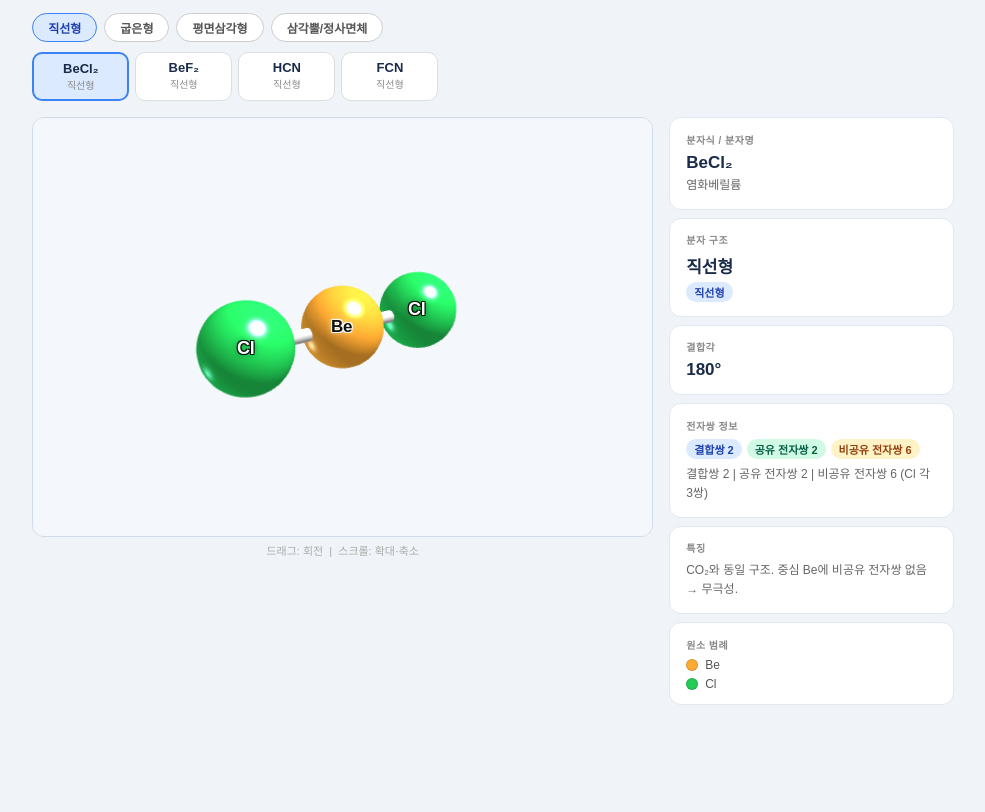
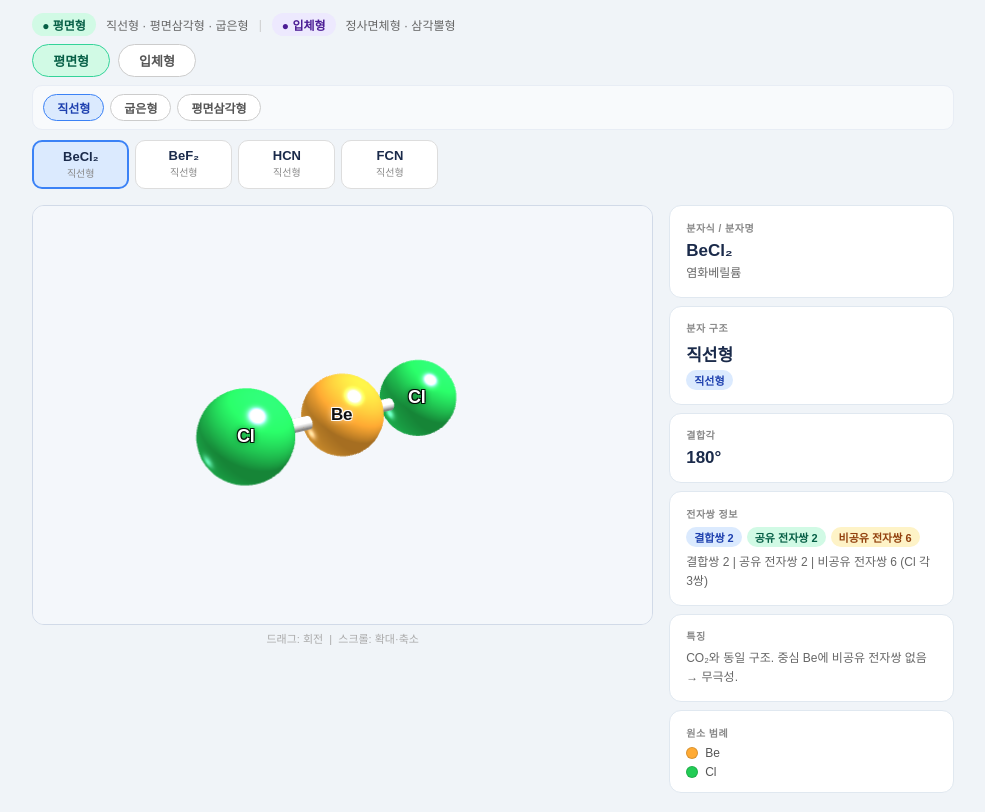
Before and after one commit to chem-pot/vsepr, a plain HTML site: page index.html in a window 1280 px wide. Shown: the part 74-886 px from the top of the page, without its empty margins (147-1132 px from the left). Before the commit the page ends 800 px from the top, so only its background shows below. Drawn offline with nearby package versions, Linux system fonts and the light colour scheme; animation ran at ten frames a second.

Commit message:
Add files via upload

```diff
--- a/index.html
+++ b/index.html
@@ -11,10 +11,23 @@ body{font-family:'Apple SD Gothic Neo',sans-serif;background:#f0f4f8;color:#222;
 .hdr{text-align:center;margin-bottom:1rem;}
 .hdr h1{font-size:20px;font-weight:600;color:#1a2a4a;margin-bottom:4px;}
 .hdr p{font-size:13px;color:#666;}
-.cats{display:flex;gap:7px;flex-wrap:wrap;margin-bottom:10px;}
-.cat-btn{padding:5px 15px;border-radius:20px;border:1px solid #ccc;background:#fff;font-size:12px;font-weight:600;cursor:pointer;color:#555;transition:all .15s;}
+/* 대분류 탭 */
+.tier1{display:flex;gap:8px;margin-bottom:8px;}
+.t1-btn{padding:6px 20px;border-radius:20px;border:1.5px solid #ccc;background:#fff;font-size:13px;font-weight:700;cursor:pointer;color:#555;transition:all .15s;}
+.t1-btn:hover{background:#f0f4ff;}
+.t1-btn.active.flat{background:#d1fae5;color:#065f46;border-color:#34d399;}
+.t1-btn.active.solid{background:#ede9fe;color:#4c1d95;border-color:#7c3aed;}
+/* 소분류 탭 */
+.cats{display:flex;gap:6px;flex-wrap:wrap;margin-bottom:10px;padding:8px 10px;background:#f8fafc;border-radius:10px;border:1px solid #e8edf5;}
+.cat-btn{padding:4px 13px;border-radius:16px;border:1px solid #ccc;background:#fff;font-size:12px;font-weight:600;cursor:pointer;color:#555;transition:all .15s;}
 .cat-btn:hover{background:#e8f0fb;}
 .cat-btn.active{background:#dbeafe;color:#1e40af;border-color:#3b82f6;}
+/* 범례 배너 */
+.tier-legend{display:flex;align-items:center;gap:10px;margin-bottom:8px;font-size:12px;color:#666;}
+.tl-badge{display:inline-flex;align-items:center;gap:5px;padding:3px 10px;border-radius:12px;font-weight:600;font-size:12px;}
+.tl-flat{background:#d1fae5;color:#065f46;}
+.tl-solid{background:#ede9fe;color:#4c1d95;}
+.tl-sep{color:#ccc;}
 .mol-grid{display:grid;grid-template-columns:repeat(auto-fill,minmax(95px,1fr));gap:6px;margin-bottom:1rem;min-height:44px;}
 .mol-btn{background:#fff;border:1px solid #ddd;border-radius:10px;padding:7px 4px;cursor:pointer;text-align:center;transition:all .15s;}
 .mol-btn:hover{background:#f0f7ff;border-color:#aac;}
@@ -87,6 +100,14 @@ canvas:active{cursor:grabbing;}
   <h1>VSEPR 분자 구조 3D 시뮬레이션</h1>
   <p>분자를 선택하고 드래그하여 3D 구조를 관찰하세요</p>
 </div>
+<div class="tier-legend">
+  <span class="tl-badge tl-flat">● 평면형</span>
+  <span>직선형 · 평면삼각형 · 굽은형</span>
+  <span class="tl-sep">|</span>
+  <span class="tl-badge tl-solid">● 입체형</span>
+  <span>정사면체형 · 삼각뿔형</span>
+</div>
+<div class="tier1" id="tier1"></div>
 <div class="cats" id="cats"></div>
 <div class="mol-grid" id="molGrid"></div>
 <div class="main">
@@ -119,7 +140,7 @@ const sp3lp1=new THREE.Vector3(0, Math.cos(52.75*D2R),  Math.sin(52.75*D2R)).nor
 const sp3lp2=new THREE.Vector3(0, Math.cos(52.75*D2R), -Math.sin(52.75*D2R)).normalize();
 
 const MOLECULES=[
-{cat:'직선형',formula:'BeCl₂',name:'염화베릴륨',shape:'직선형',angle:'180°',
+{tier:'flat',cat:'직선형',formula:'BeCl₂',name:'염화베릴륨',shape:'직선형',angle:'180°',
  tag:'linear',bp:2,share:2,lp_total:6,center:0,centerLP:0,
  desc:'결합쌍 2 | 공유 전자쌍 2 | 비공유 전자쌍 6 (Cl 각 3쌍)',
  example:'CO₂와 동일 구조. 중심 Be에 비공유 전자쌍 없음 → 무극성.',
@@ -129,7 +150,7 @@ const MOLECULES=[
    {el:'Cl',color:0x22cc55,x:-2.1,y:0,z:0},
  ],bonds:[[0,1],[0,2]]},
 
-{cat:'직선형',formula:'BeF₂',name:'플루오린화베릴륨',shape:'직선형',angle:'180°',
+{tier:'flat',cat:'직선형',formula:'BeF₂',name:'플루오린화베릴륨',shape:'직선형',angle:'180°',
  tag:'linear',bp:2,share:2,lp_total:6,center:0,centerLP:0,
  desc:'결합쌍 2 | 공유 전자쌍 2 | 비공유 전자쌍 6 (F 각 3쌍)',
  example:'BeCl₂와 동일 구조. F가 더 전기음성적.',
@@ -139,7 +160,7 @@ const MOLECULES=[
    {el:'F', color:0x00bbbb,x:-1.9,y:0,z:0},
  ],bonds:[[0,1],[0,2]]},
 
-{cat:'직선형',formula:'HCN',name:'사이안화수소',shape:'직선형',angle:'180°',
+{tier:'flat',cat:'직선형',formula:'HCN',name:'사이안화수소',shape:'직선형',angle:'180°',
  tag:'linear',bp:2,share:4,lp_total:1,center:1,centerLP:0,
  desc:'결합쌍 2 | 공유 전자쌍 4 (C≡N 삼중결합) | 비공유 전자쌍 1 (N 1쌍)',
  example:'H–C≡N. 삼중결합 포함. N에 비공유 전자쌍 1쌍.',
@@ -149,7 +170,7 @@ const MOLECULES=[
    {el:'N',color:0x3377ee,x:1.8,y:0,z:0},
  ],bonds:[[0,1],[1,2]],tripleBonds:[[1,2]]},
 
-{cat:'직선형',formula:'FCN',name:'플루오린화사이안',shape:'직선형',angle:'180°',
+{tier:'flat',cat:'직선형',formula:'FCN',name:'플루오린화사이안',shape:'직선형',angle:'180°',
  tag:'linear',bp:2,share:4,lp_total:4,center:1,centerLP:0,
  desc:'결합쌍 2 | 공유 전자쌍 4 (C≡N 삼중결합) | 비공유 전자쌍 4 (F 3쌍+N 1쌍)',
  example:'F–C≡N. HCN과 구조 동일. 양 끝 원자에 비공유 전자쌍 존재.',
@@ -159,11 +180,10 @@ const MOLECULES=[
    {el:'N',color:0x3377ee,x:1.8,y:0,z:0},
  ],bonds:[[0,1],[1,2]],tripleBonds:[[1,2]]},
 
-{cat:'굽은형',formula:'H₂O',name:'물',shape:'굽은형',angle:'104.5°',
+{tier:'flat',cat:'굽은형',formula:'H₂O',name:'물',shape:'굽은형',angle:'104.5°',
  tag:'bent',bp:2,share:2,lp_total:2,center:0,centerLP:2,
  desc:'결합쌍 2 | 공유 전자쌍 2 | 비공유 전자쌍 2 (O 2쌍)',
  example:'O는 sp³ 혼성. 비공유 전자쌍 2개가 O-H 결합과 교차 배치(사면체). 극성 분자.',
- /* H들: x±, y아래. LP들: y위, z±(앞뒤) → 4방향이 정사면체 */
  atoms:[
    {el:'O',color:0xff3333,x:0,y:0,z:0},
    {el:'H',color:0xcccccc,x: 1.45*Math.sin(H2O_HALF),y:-1.45*Math.cos(H2O_HALF),z:0},
@@ -171,7 +191,7 @@ const MOLECULES=[
  ],bonds:[[0,1],[0,2]],
  lpDirs:[sp3lp1,sp3lp2]},
 
-{cat:'굽은형',formula:'H₂S',name:'황화수소',shape:'굽은형',angle:'92°',
+{tier:'flat',cat:'굽은형',formula:'H₂S',name:'황화수소',shape:'굽은형',angle:'92°',
  tag:'bent',bp:2,share:2,lp_total:2,center:0,centerLP:2,
  desc:'결합쌍 2 | 공유 전자쌍 2 | 비공유 전자쌍 2 (S 2쌍)',
  example:'H₂O와 같은 굽은형이지만 결합각 92°로 더 좁음. S는 3주기라 p 오비탈 결합.',
@@ -185,7 +205,7 @@ const MOLECULES=[
    new THREE.Vector3(0, Math.cos(52.75*D2R), -Math.sin(52.75*D2R)).normalize(),
  ]},
 
-{cat:'굽은형',formula:'FNO',name:'플루오린화나이트로실',shape:'굽은형',angle:'110°',
+{tier:'flat',cat:'굽은형',formula:'FNO',name:'플루오린화나이트로실',shape:'굽은형',angle:'110°',
  tag:'bent',bp:2,share:3,lp_total:4,center:0,centerLP:1,
  desc:'결합쌍 2 | 공유 전자쌍 3 (N=O 이중결합) | 비공유 전자쌍 4 (N 1쌍+F 3쌍)',
  example:'F–N=O. N이 중심원자. 이중결합 포함. N에 비공유 전자쌍 1쌍.',
@@ -196,7 +216,7 @@ const MOLECULES=[
  ];})(),bonds:[[0,1],[0,2]],doubleBonds:[[0,2]],
  lpDirs:[new THREE.Vector3(0,1,0)]},
 
-{cat:'평면삼각형',formula:'BH₃',name:'삼수소화붕소',shape:'평면삼각형',angle:'120°',
+{tier:'flat',cat:'평면삼각형',formula:'BH₃',name:'삼수소화붕소',shape:'평면삼각형',angle:'120°',
  tag:'trigplanar',bp:3,share:3,lp_total:0,center:0,centerLP:0,
  desc:'결합쌍 3 | 공유 전자쌍 3 | 비공유 전자쌍 0',
  example:'중심 B 비공유 전자쌍 없음. 루이스 산.',
@@ -207,7 +227,7 @@ const MOLECULES=[
    {el:'H',color:0xcccccc,x:1.7*Math.cos(4*Math.PI/3),y:0,z:1.7*Math.sin(4*Math.PI/3)},
  ],bonds:[[0,1],[0,2],[0,3]]},
 
-{cat:'평면삼각형',formula:'BF₃',name:'삼플루오린화붕소',shape:'평면삼각형',angle:'120°',
+{tier:'flat',cat:'평면삼각형',formula:'BF₃',name:'삼플루오린화붕소',shape:'평면삼각형',angle:'120°',
  tag:'trigplanar',bp:3,share:3,lp_total:9,center:0,centerLP:0,
  desc:'결합쌍 3 | 공유 전자쌍 3 | 비공유 전자쌍 9 (F 각 3쌍)',
  example:'중심 B 비공유 전자쌍 없음. 루이스 산.',
@@ -218,7 +238,7 @@ const MOLECULES=[
    {el:'F',color:0x00bbbb,x:1.9*Math.cos(4*Math.PI/3),y:0,z:1.9*Math.sin(4*Math.PI/3)},
  ],bonds:[[0,1],[0,2],[0,3]]},
 
-{cat:'평면삼각형',formula:'BCl₃',name:'삼염화붕소',shape:'평면삼각형',angle:'120°',
+{tier:'flat',cat:'평면삼각형',formula:'BCl₃',name:'삼염화붕소',shape:'평면삼각형',angle:'120°',
  tag:'trigplanar',bp:3,share:3,lp_total:9,center:0,centerLP:0,
  desc:'결합쌍 3 | 공유 전자쌍 3 | 비공유 전자쌍 9 (Cl 각 3쌍)',
  example:'BF₃·BH₃와 동일 구조.',
@@ -229,7 +249,7 @@ const MOLECULES=[
    {el:'Cl',color:0x22cc55,x:2.0*Math.cos(4*Math.PI/3),y:0,z:2.0*Math.sin(4*Math.PI/3)},
  ],bonds:[[0,1],[0,2],[0,3]]},
 
-{cat:'평면삼각형',formula:'CH₂O',name:'폼알데하이드',shape:'평면삼각형',angle:'120°',
+{tier:'flat',cat:'평면삼각형',formula:'CH₂O',name:'폼알데하이드',shape:'평면삼각형',angle:'120°',
  tag:'trigplanar',bp:3,share:4,lp_total:2,center:0,centerLP:0,
  desc:'결합쌍 3 | 공유 전자쌍 4 (C=O 이중결합) | 비공유 전자쌍 2 (O 2쌍)',
  example:'C=O 이중결합 포함. 중심 C 비공유 전자쌍 없음. 극성 분자.',
@@ -240,7 +260,7 @@ const MOLECULES=[
    {el:'H',color:0xcccccc,x:-0.9,y:0,z:-1.5},
  ],bonds:[[0,1],[0,2],[0,3]],doubleBonds:[[0,1]]},
 
-{cat:'삼각뿔/정사면체',formula:'NH₃',name:'암모니아',shape:'삼각뿔형',angle:'107°',
+{tier:'solid',cat:'삼각뿔형',formula:'NH₃',name:'암모니아',shape:'삼각뿔형',angle:'107°',
  tag:'tetrahedral',bp:3,share:3,lp_total:1,center:0,centerLP:1,
  desc:'결합쌍 3 | 공유 전자쌍 3 | 비공유 전자쌍 1 (N 1쌍)',
  example:'비공유 전자쌍 1개 → 109.5°보다 좁아짐. 극성 분자.',
@@ -252,7 +272,7 @@ const MOLECULES=[
  ],bonds:[[0,1],[0,2],[0,3]],
  lpDirs:[new THREE.Vector3(0,1,0)]},
 
-{cat:'삼각뿔/정사면체',formula:'CH₄',name:'메테인',shape:'정사면체형',angle:'109.5°',
+{tier:'solid',cat:'정사면체형',formula:'CH₄',name:'메테인',shape:'정사면체형',angle:'109.5°',
  tag:'tetrahedral',bp:4,share:4,lp_total:0,center:0,centerLP:0,
  desc:'결합쌍 4 | 공유 전자쌍 4 | 비공유 전자쌍 0',
  example:'완전 대칭. 무극성.',
@@ -264,7 +284,7 @@ const MOLECULES=[
    {el:'H',color:0xcccccc,x:1.1,y:-1.1,z:-1.1},
  ],bonds:[[0,1],[0,2],[0,3],[0,4]]},
 
-{cat:'삼각뿔/정사면체',formula:'CCl₄',name:'사염화탄소',shape:'정사면체형',angle:'109.5°',
+{tier:'solid',cat:'정사면체형',formula:'CCl₄',name:'사염화탄소',shape:'정사면체형',angle:'109.5°',
  tag:'tetrahedral',bp:4,share:4,lp_total:12,center:0,centerLP:0,
  desc:'결합쌍 4 | 공유 전자쌍 4 | 비공유 전자쌍 12 (Cl 각 3쌍)',
  example:'극성 결합이지만 대칭 구조 → 무극성 분자.',
@@ -276,7 +296,7 @@ const MOLECULES=[
    {el:'Cl',color:0x22cc55,x:1.5,y:-1.5,z:-1.5},
  ],bonds:[[0,1],[0,2],[0,3],[0,4]]},
 
-{cat:'삼각뿔/정사면체',formula:'CH₂Cl₂',name:'다이클로로메테인',shape:'정사면체형',angle:'109.5°',
+{tier:'solid',cat:'정사면체형',formula:'CH₂Cl₂',name:'다이클로로메테인',shape:'정사면체형',angle:'109.5°',
  tag:'tetrahedral',bp:4,share:4,lp_total:6,center:0,centerLP:0,
  desc:'결합쌍 4 | 공유 전자쌍 4 | 비공유 전자쌍 6 (Cl 각 3쌍)',
  example:'정사면체 구조이지만 비대칭 → 극성 분자.',
@@ -289,20 +309,47 @@ const MOLECULES=[
  ],bonds:[[0,1],[0,2],[0,3],[0,4]]},
 ];
 
-const CATS=[...new Set(MOLECULES.map(m=>m.cat))];
-let curCat=CATS[0],curIdx=0,showLP=false;
+const TIERS=[
+  {id:'flat', label:'평면형'},
+  {id:'solid', label:'입체형'},
+];
+const CATS_BY_TIER={
+  flat:[...new Set(MOLECULES.filter(m=>m.tier==='flat').map(m=>m.cat))],
+  solid:[...new Set(MOLECULES.filter(m=>m.tier==='solid').map(m=>m.cat))],
+};
 
+let curTier='flat', curCat=CATS_BY_TIER['flat'][0], curIdx=0, showLP=false;
+
+const tier1El=document.getElementById('tier1');
 const catsEl=document.getElementById('cats');
 const gridEl=document.getElementById('molGrid');
-CATS.forEach(c=>{
+
+function renderTier1(){
+  tier1El.innerHTML='';
+  TIERS.forEach(t=>{
+    const b=document.createElement('button');
+    b.className='t1-btn'+(curTier===t.id?' active '+t.id:'');
+    b.textContent=t.label;
+    b.onclick=()=>{
+      curTier=t.id;
+      curCat=CATS_BY_TIER[t.id][0];
+      curIdx=0;
+      renderTier1(); renderCats(); renderGrid(); selectMol(0);
+    };
+    tier1El.appendChild(b);
+  });
+}
+function renderCats(){
+  catsEl.innerHTML='';
+  CATS_BY_TIER[curTier].forEach(c=>{
     const b=document.createElement('button');
     b.className='cat-btn'+(c===curCat?' active':'');
     b.textContent=c;
     b.onclick=()=>{curCat=c;curIdx=0;renderCats();renderGrid();selectMol(0);};
     catsEl.appendChild(b);
   });
-function renderCats(){catsEl.querySelectorAll('.cat-btn').forEach(b=>b.classList.toggle('active',b.textContent===curCat));}
-function getMols(){return MOLECULES.filter(m=>m.cat===curCat);}
+}
+function getMols(){return MOLECULES.filter(m=>m.tier===curTier&&m.cat===curCat);}
 function renderGrid(){
   gridEl.innerHTML='';
   getMols().forEach((m,i)=>{
@@ -512,7 +559,7 @@ function resize(){
   labelLayer.style.width=w+'px';labelLayer.style.height=h+'px';
 }
 window.addEventListener('resize',resize);resize();
-renderGrid();selectMol(0);
+renderTier1();renderCats();renderGrid();selectMol(0);
 
 canvas.addEventListener('mousedown',e=>{isDrag=true;lx=e.clientX;ly=e.clientY;});
 window.addEventListener('mousemove',e=>{
```
Lines whose indentation alone changed are shown as unchanged.
